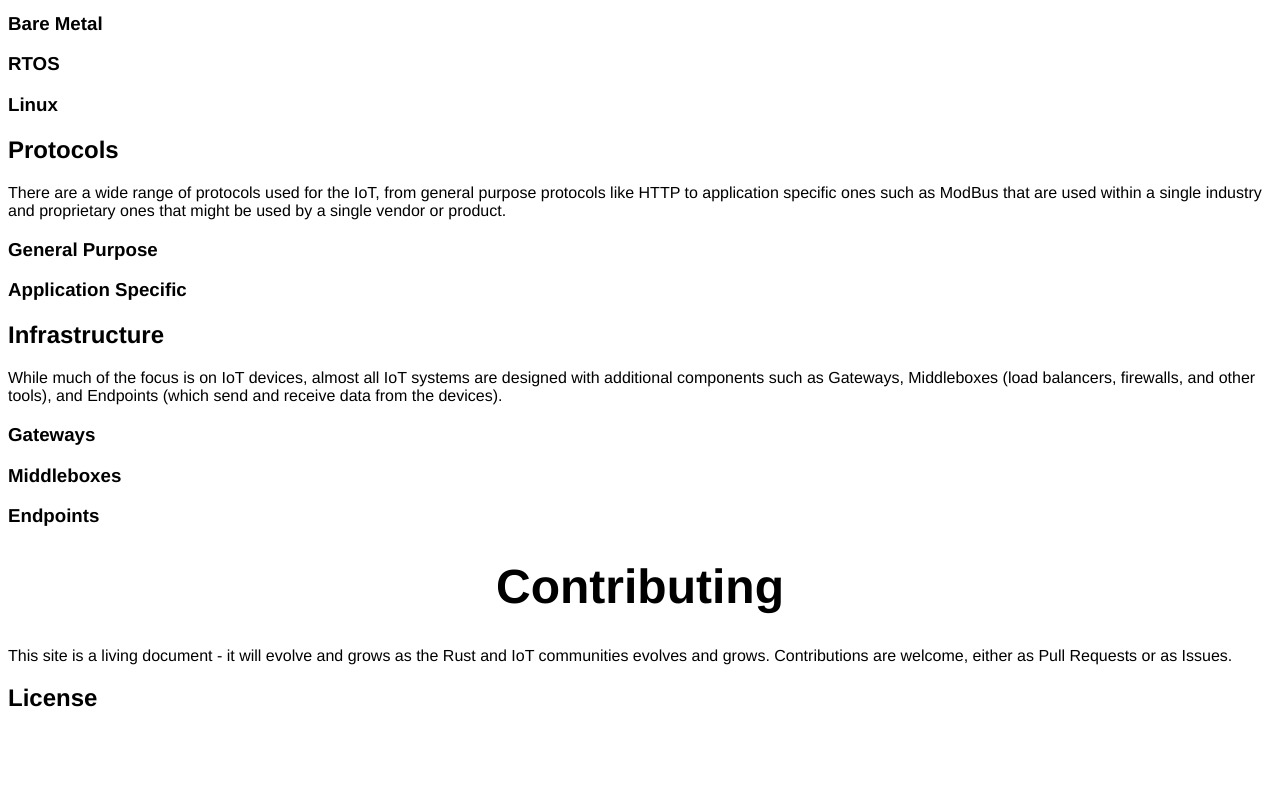
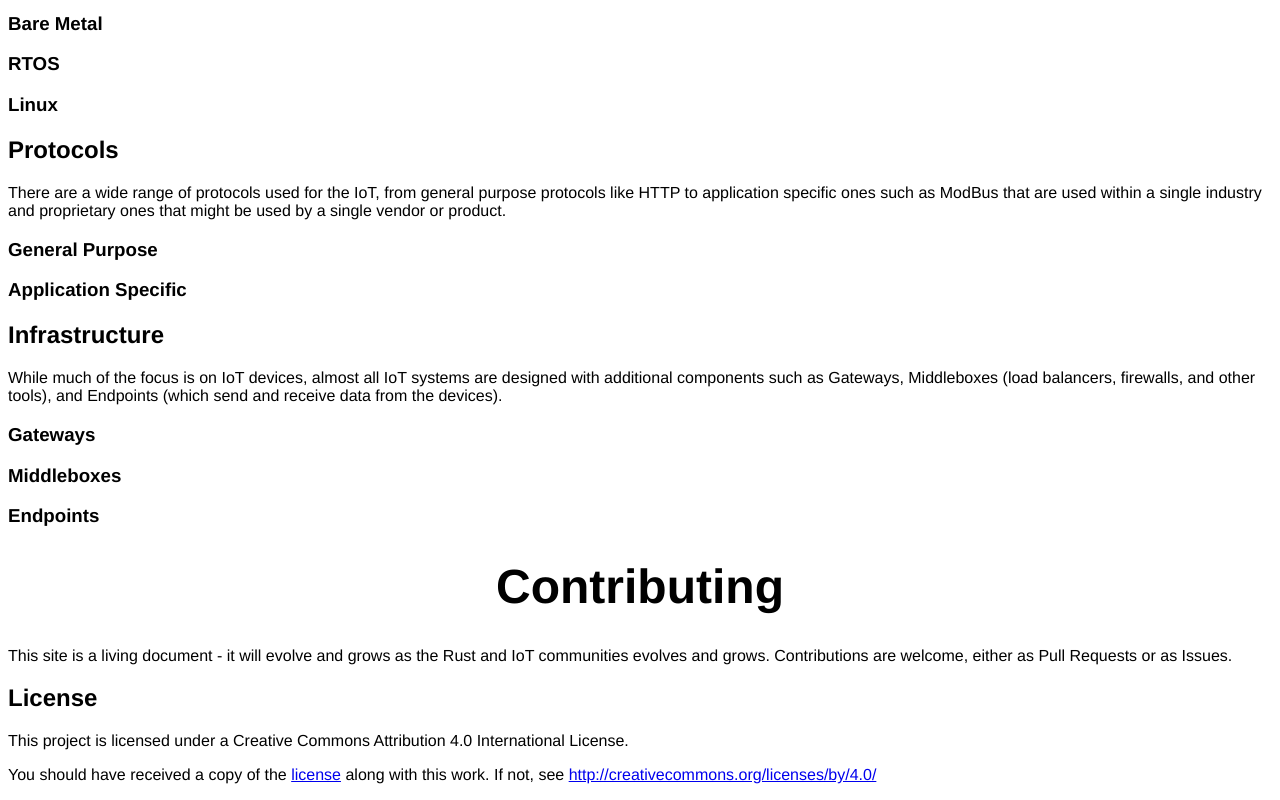
Before and after one commit to fullstack-systems/areweiotyet, a plain HTML site: page index.html in a window 1280 px wide. Shown: the part 828-1628 px from the top of the page. Before the commit the page ends 1560 px from the top, so only its background shows below. Drawn offline with Linux system fonts and the light colour scheme.

Commit message:
Deploy site

```diff
--- a/index.html
+++ b/index.html
@@ -56,5 +56,8 @@ Endpoints (which send and receive data from the devices).</p>
 <p>This site is a living document - it will evolve and grows as the Rust and IoT communities evolves and grows.
 Contributions are welcome, either as Pull Requests or as Issues.</p>
 <h2>License</h2>
+<p>This project is licensed under a Creative Commons Attribution 4.0 International License.</p>
+<p>You should have received a copy of the <a href="./LICENSE">license</a> along with this work. If not, see
+<a href="http://creativecommons.org/licenses/by/4.0/">http://creativecommons.org/licenses/by/4.0/</a></p>
 </body>
 </html>
```
Also changed, not shown: 1 other file.
